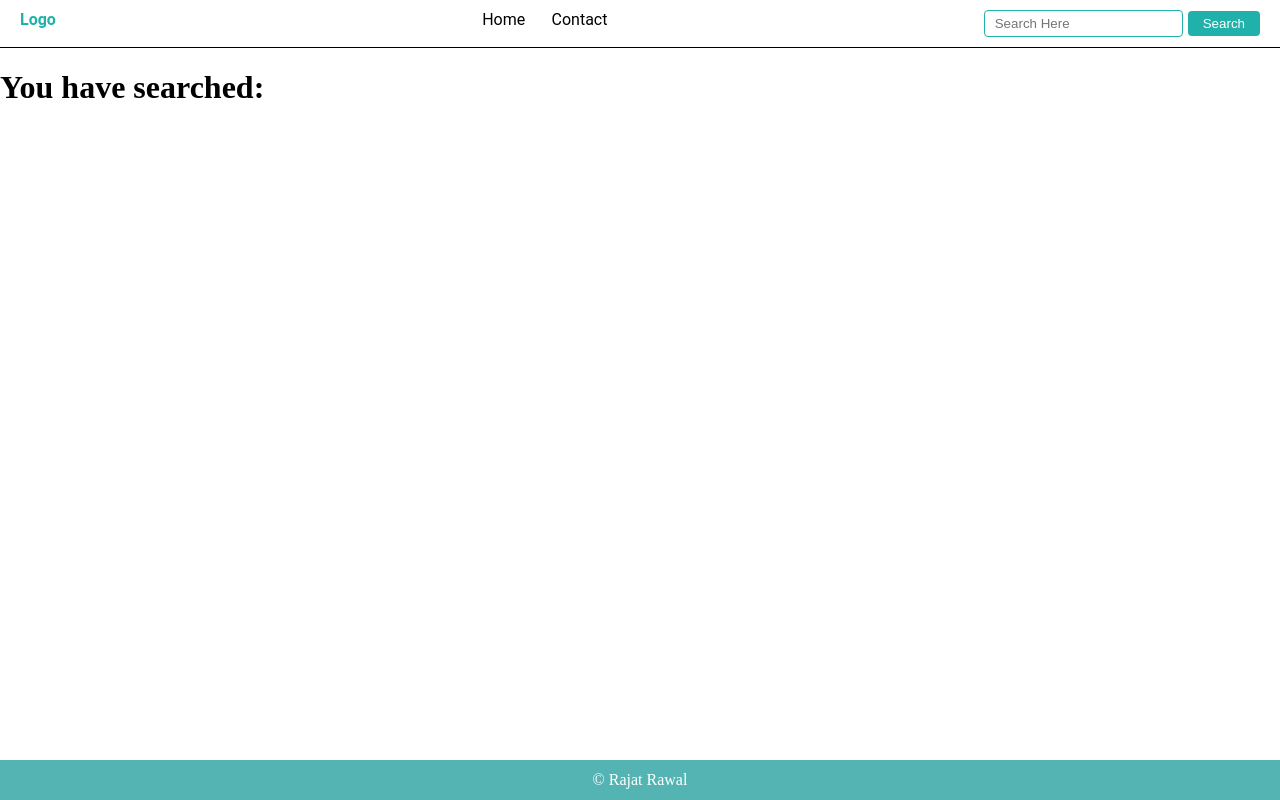
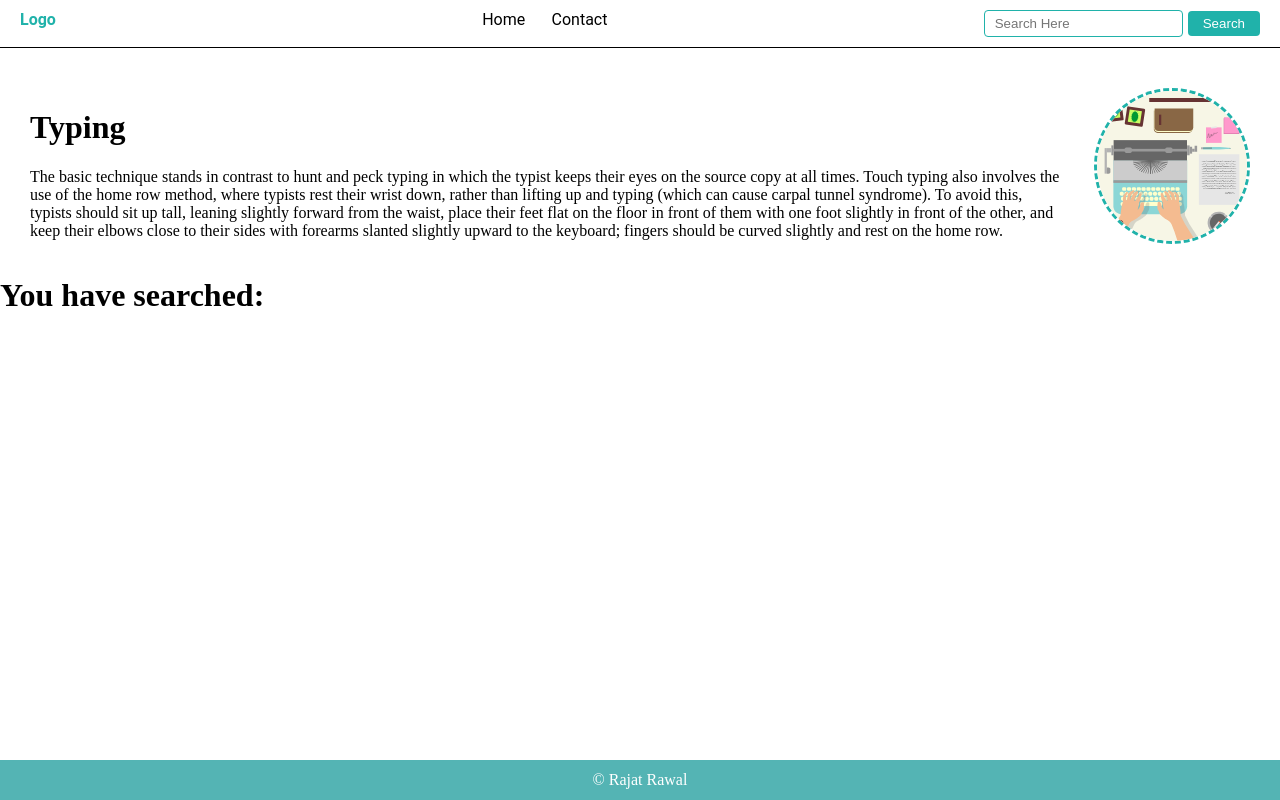
Before and after one commit to svs-ong/intership-first-site-homework, a React (Create React App) app in the folder react-homework/: page /search in a window 1280 px wide. Built offline with nearby package versions, Linux system fonts and the light colour scheme.

Commit message:
HeroSection

```diff
--- a/react-homework/src/App.tsx
+++ b/react-homework/src/App.tsx
@@ -1,6 +1,7 @@
 import React from 'react';
 import { BrowserRouter as Router, Route, Routes, useLocation } from 'react-router-dom';
 import { Nav } from './components/Nav';
+import { HeroSection } from './components/HeroSection';
 import { HomePageFunction } from './pages/Home/HomePage';
 import { LogoPageFunction } from './pages/Logo/LogoPage';
 import { ContactPageFunction } from './pages/Contact/ContactPage';
@@ -22,6 +23,7 @@ const App: React.FC = () => {
     <div className='wrapper'>
       <><Router>
         <Nav />
+        <HeroSection />
         <div className='content'>
           <Routes>
             <Route path="/logo" element={<LogoPageFunction />} />
@@ -30,7 +32,6 @@ const App: React.FC = () => {
             <Route path="/search" element={<SearchPage />} />
             <Route path="/" element={<HomePageFunction />} /> {/* Default route to Home */}
           </Routes>
-
           <ShowFeaturedArticles />
         </div>
         <Footer />
--- /dev/null
+++ b/react-homework/src/components/HeroSection.tsx
@@ -0,0 +1,25 @@
+import React, { useState } from "react";
+import '../styles/HeroSection.css';
+import HomeImg from '../img/home.svg';
+
+export const HeroSection: React.FC = () => {
+    return (
+        <div>
+            <div className="content">
+                <div className="content-left">
+                    <h1 className="m-1">Typing</h1>
+                    <p className="m-1">The basic technique stands in contrast to hunt and peck typing in which the typist keeps their eyes
+                        on the source copy at all times. Touch typing also involves the use of the home row method, where
+                        typists rest their wrist down, rather than lifting up and typing (which can cause carpal tunnel
+                        syndrome). To avoid this, typists should sit up tall, leaning slightly forward from the waist, place
+                        their feet flat on the floor in front of them with one foot slightly in front of the other, and keep
+                        their elbows close to their sides with forearms slanted slightly upward to the keyboard; fingers
+                        should be curved slightly and rest on the home row.</p>
+                </div>
+                <div className="content-right">
+                    <img src={HomeImg} alt="HeroSectionImage"/>
+                </div>
+            </div>
+        </div>
+    );
+};
--- a/react-homework/src/pages/Home/HomePage.tsx
+++ b/react-homework/src/pages/Home/HomePage.tsx
@@ -2,9 +2,9 @@ import React from "react";
 export const HomePageFunction:React.FC=()=>{
     return(
         <div>
-            <h1>
+            {/* <h1>
                 This is the home page.
-            </h1>
+            </h1> */}
         </div>
     );
 }
--- /dev/null
+++ b/react-homework/src/styles/HeroSection.css
@@ -0,0 +1,25 @@
+.content {
+    display: flex;
+}
+
+.content-left {
+    flex-grow: 7;
+    font-family: 'Times New Roaman';
+    margin-left:30px ;
+    margin-top:40px;
+}
+
+.content-right img{
+    width: 150px;
+    height: 150px;
+    border-radius: 50%;
+    border: 3px dashed lightseagreen;
+    margin-right:30px ;
+    margin-top:40px;
+    margin-left:30px;
+}
+
+.m-2 {
+    display: flex;
+    flex-direction: row;
+}
```
Lines whose indentation alone changed are shown as unchanged.
